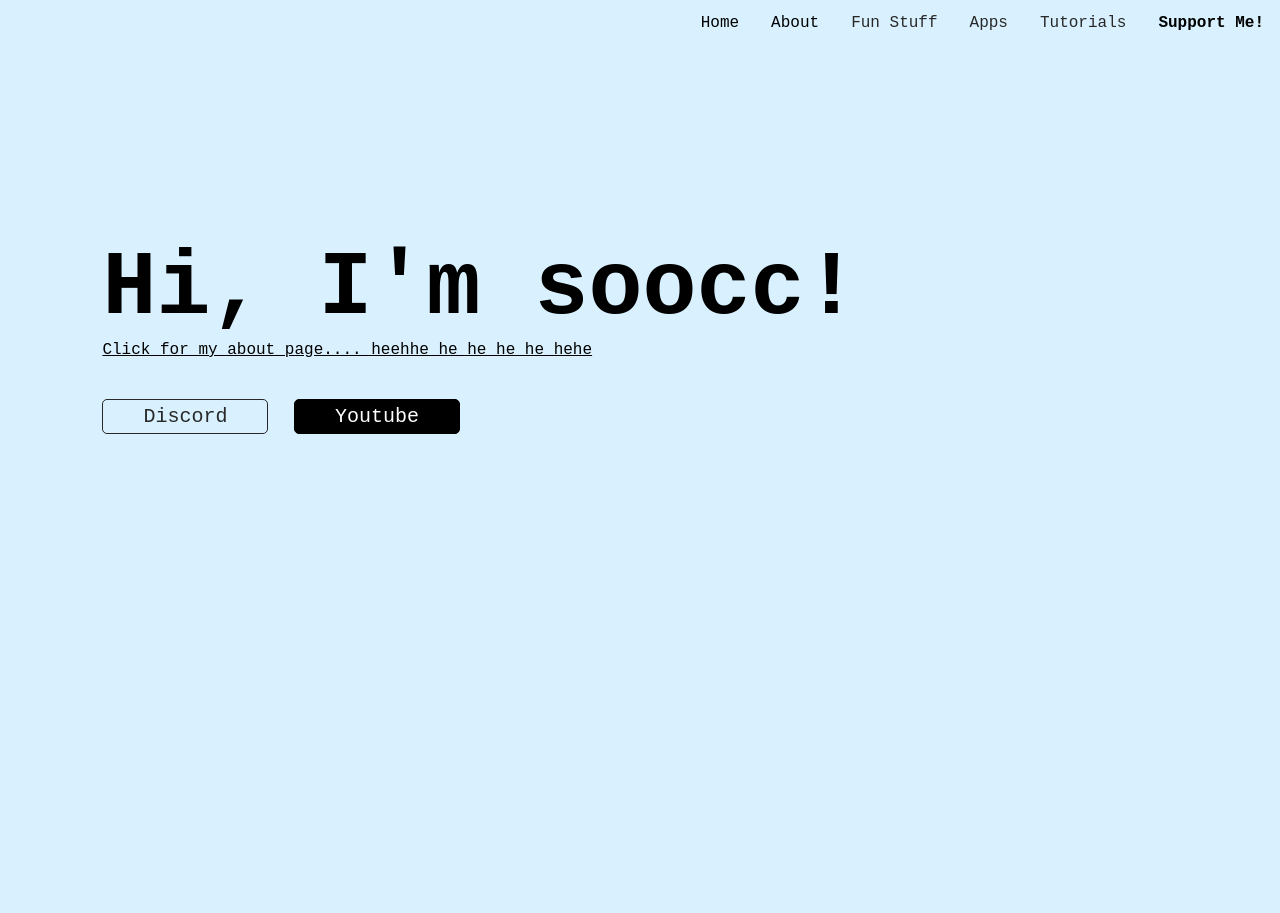
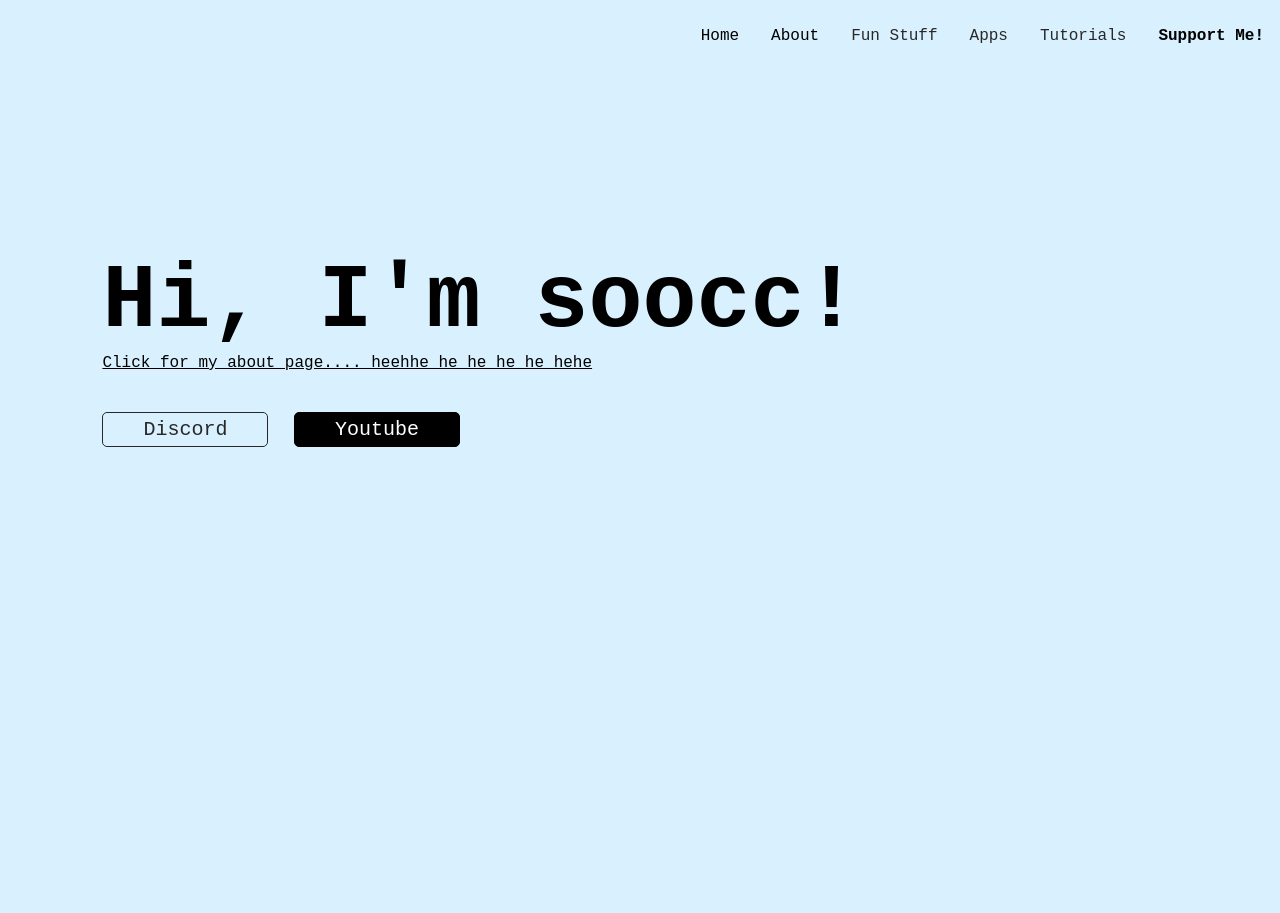
Before and after one commit to soocc/sooccsocks2, a Jekyll site: the page built from index.html, in a window 1280 px wide. Built offline with Jekyll 4.4.1, drawn with Linux system fonts in a browser that asks for light colours.

Commit message:
Update styles.css

```diff
--- a/styles/styles.css
+++ b/styles/styles.css
@@ -3,6 +3,7 @@
   overflow: hidden;
   background-color: #d9f1fe;
   font-family: 'Courier New';
+  margin-top: 1%;
 }
 
 /* Links inside the navbar */
```
